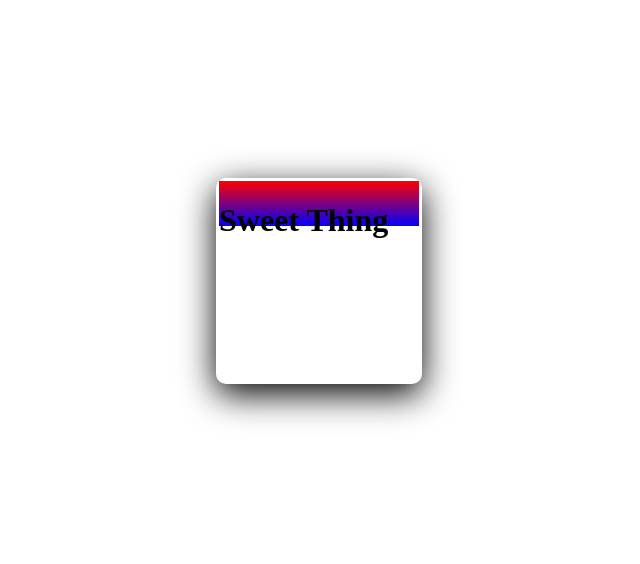
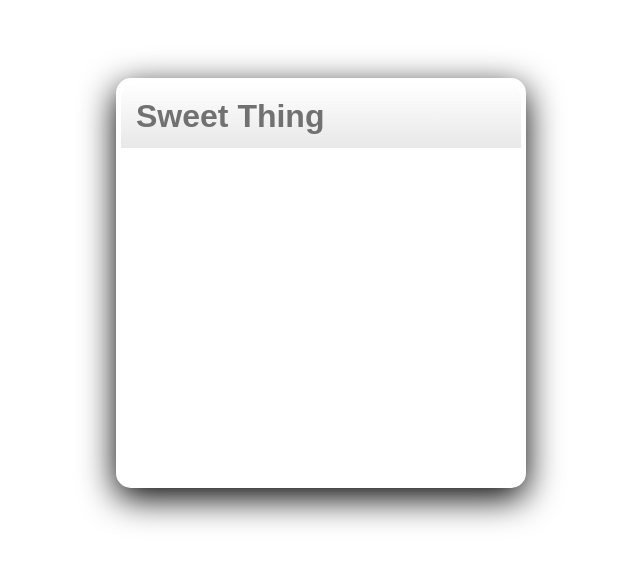
Before and after one commit to 0x55555555/question, a plain HTML site: page index.html in a window 1280 px wide. Shown: the part 122-686 px from the top of the page, without its empty margins (324-964 px from the left). Drawn offline with nearby package versions, Linux system fonts and the light colour scheme.

Commit message:
more fiddling with layout

```diff
--- a/index.html
+++ b/index.html
@@ -1,11 +1,58 @@
 <html>
   <head>
     <link rel="stylesheet" type="text/css" href="main.css">
+    <script src="jquery-2.1.4.js"></script>
+    <script>
+
+var initial = null;
+var initial_mouse = null;
+
+var divMove = function(e)
+{
+  var relativeX = e.clientX - initial_mouse[0];
+  var relativeY = e.clientY - initial_mouse[1];
+  var div = document.getElementById('bb');
+
+
+  div.style.transform = "translate(" +
+    relativeX + 'px,' +
+    relativeY + 'px' +
+  ")";
+};
+
+var mouseUp = function()
+{
+  window.removeEventListener('mousemove', divMove, true);
+
+  var div = document.getElementById('bb');
+    div.style.webkitTransform = "translate(0, 0)";
+
+  initial_mouse = null;
+};
+
+var mouseDown = function(e)
+{
+  window.addEventListener('mousemove', divMove, true);
+
+  initial_mouse = [ e.clientX, e.clientY ];
+  var div = document.getElementById('bb');
+  initial = [ parseFloat(div.style.left), parseFloat(div.style.top) ];
+};
+
+window.onload = function()
+{
+  document.getElementById('bb').addEventListener('mousedown', mouseDown, false);
+  window.addEventListener('mouseup', mouseUp, false);
+};
+
+    </script>
   </head>
   <body>
     <div class="content">
       <div class="centre">
-        <div class="billboard">
+        <div class="billboard_reminder">
+        </div>
+        <div class="billboard noselect" id="bb" style="transform:">
           <div class="title">
             <h1>
               Sweet Thing
--- a/main.css
+++ b/main.css
@@ -14,17 +14,57 @@
 }
 
 .billboard {
-  position: relative;
-  top: -100px;
-  left: -100px;
-  width: 200px;
-  height: 200px;
+  position: absolute;
+  top: -200px;
+  left: -200px;
+  width: 400px;
+  height: 400px;
   background-color: white;
-  border-radius: 10px;
-  border: 3px white solid;
+  border-radius: 15px;
+  border: 5px white solid;
   box-shadow: black 0px 10px 35px;
+  font-family: sans-serif;
+
+  transition: box-shadow 0.3s;
+  transition: transform 0.1s;
+}
+
+.billboard:hover {
+  box-shadow: black 0px 15px 25px;
+}
+
+.billboard:active {
+  box-shadow: black 0px 5px 15px;
+}
+
+.billboard_reminder {
+  position: absolute;
+  top: -200px;
+  left: -200px;
+  width: 400px;
+  height: 400px;
+  border-radius: 20px;
+  border: 5px lightgray dashed;
 }
 
 .billboard .title {
+  position: absolute;
+  width: 100%;
+  height: 65px;
+  background: linear-gradient(white, #E8E8E8);
+  border-radius: 15px 15px 0px 0px;
+}
 
-position: absolute;width:  100%;height: 45px;background: linear-gradient(red, blue);}
+.noselect {
+    -webkit-touch-callout: none;
+    -webkit-user-select: none;
+    -khtml-user-select: none;
+    -moz-user-select: none;
+    -ms-user-select: none;
+    user-select: none;
+}
+
+.billboard .title h1 {
+  margin: 15px;
+  color: #717171;
+}
```
